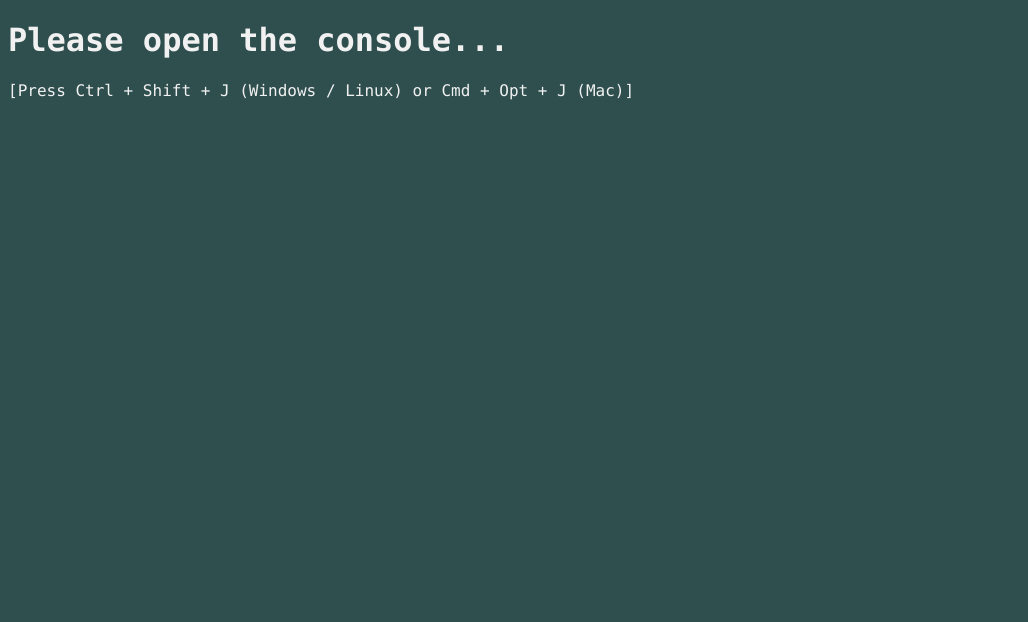
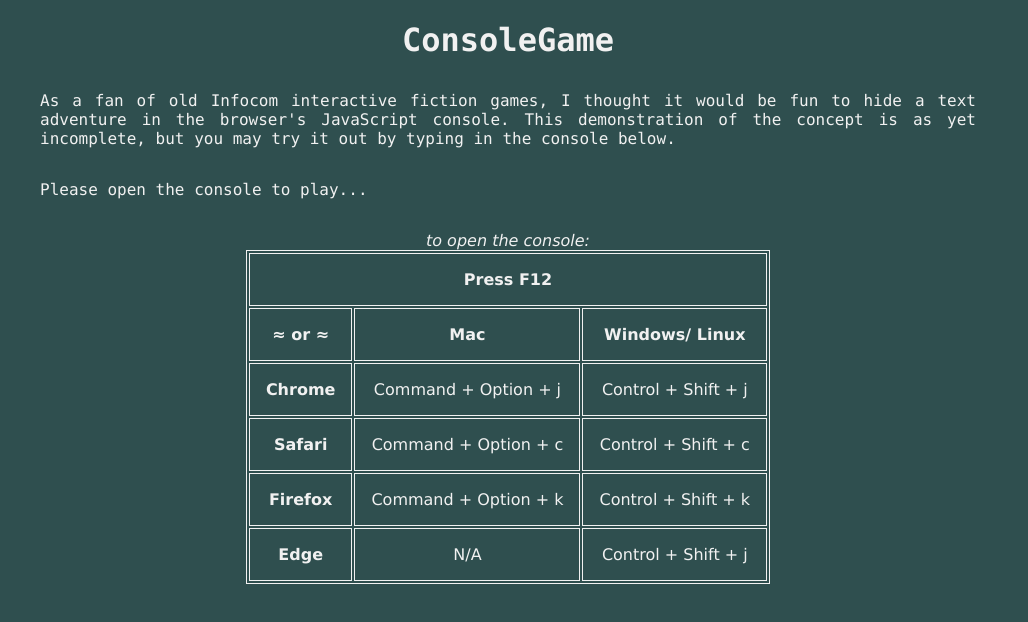
Before and after one commit to fermentationist/ConsoleGame, a website built with webpack: page index.html in a window 1280 px wide. Shown: the whole page, without its empty margins (0-1028 px from the left). Built offline with nearby package versions, Linux system fonts and the light colour scheme.

Commit message:
added better instructions for opening console to index.html, and some formatting.

```diff
--- a/index.html
+++ b/index.html
@@ -8,16 +8,49 @@
 		body {
 			background-color: darkslategray;
 			font-family: 'Monaco';
-			color: #F1F1F1;
+			color: rgb(241, 241, 241);
+		}
+		main {
+			text-align: center;
+			max-width: 1000px;
+		}
+		p {
+			text-align: justify;
+			margin: 2em;
+		}
+		table {
+			margin: auto;
+		}
+		table, th, td {
+			border: 1px solid rgb(241, 241, 241);
+			font-family: Geneva;
+		}
+		th, td {
+			padding: 1em;
 		}
 	</style>
-	<title>Console Text Game</title>
+	<title>ConsoleGame</title>
 </head>
 <body>
-	<h1>Please open the console...</h1>
-	<p>[Press Ctrl + Shift + J (Windows / Linux) or Cmd + Opt + J (Mac)]</p>
-	<div id="content">
-	</div>
+	<main>
+		<h1>ConsoleGame</h1>
+
+		<p>As a fan of old Infocom interactive fiction games, I thought it would be fun to hide a text adventure in the browser's JavaScript console. This demonstration of the concept is as yet incomplete, but you may try it out by typing in the console below.</p>
+
+		<p>Please open the console to play...</p>
+
+		<div id="content">
+			<table>
+					<caption style="font-style:italic;">to open the console:</caption>
+					<tr><th colspan=3>Press F12</th></tr>
+					<tr><th>≈ or ≈</th><th>Mac</th><th>Windows/ Linux</th></tr>
+					<tr><th>Chrome</th><td>Command + Option + j</td><td>Control + Shift + j</td></tr>
+					<tr><th>Safari</th><td>Command + Option + c</td><td>Control + Shift + c</td></tr>
+					<tr><th>Firefox</th><td>Command + Option + k</td><td>Control + Shift + k</td></tr>
+					<tr><th>Edge</th><td>N/A</td><td>Control + Shift + j</td></tr>
+			</table>
+		</div>
+	</main>
 </body>
 </body>
 </html>
```
